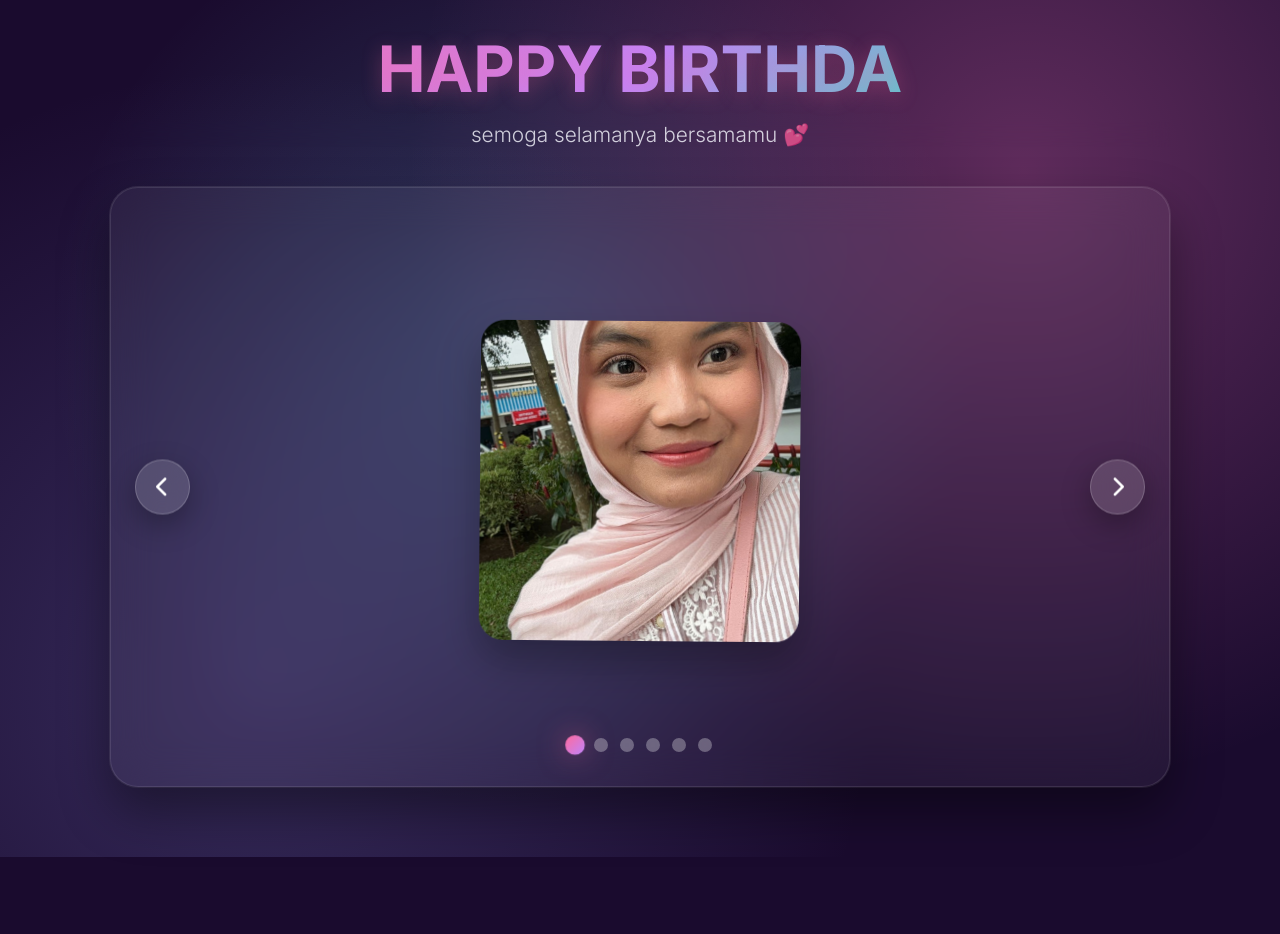
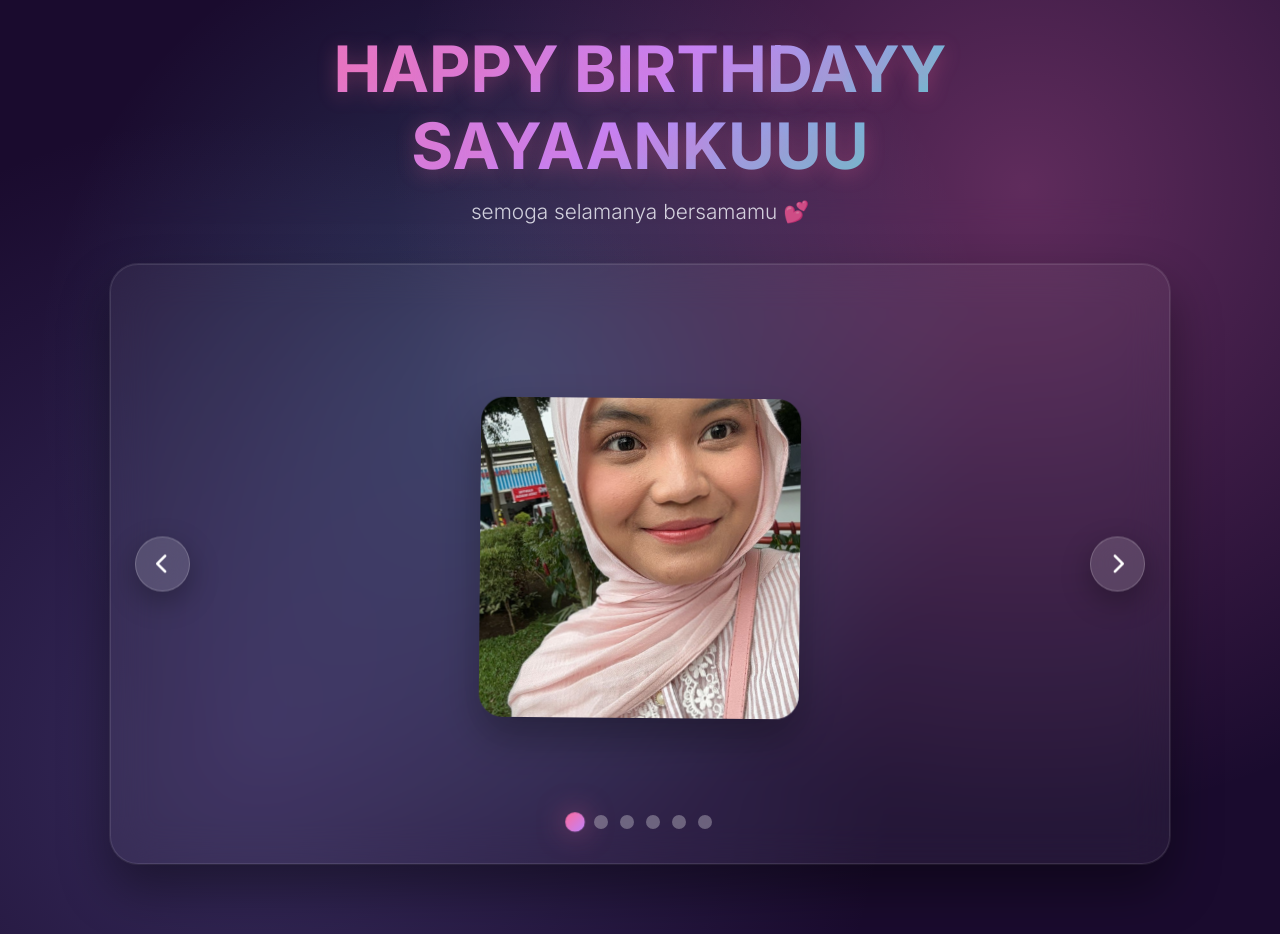
Before and after one commit to riidhooo12-oss/buat-sayaangkuu, a plain HTML site: page index.html in a window 1280 px wide. Before the commit the page ends 857 px from the top, so only its background shows below. Drawn offline with Linux system fonts and the light colour scheme.

Commit message:
update tampilan website

```diff
--- a/index.html
+++ b/index.html
@@ -432,7 +432,7 @@
 
     <div class="container">
         <div class="header">
-            <h1>HAPPY BIRTHDA</h1>
+            <h1>HAPPY BIRTHDAYY SAYAANKUUU</h1>
             <p>semoga selamanya bersamamu 💕</p>
         </div>
 
```
